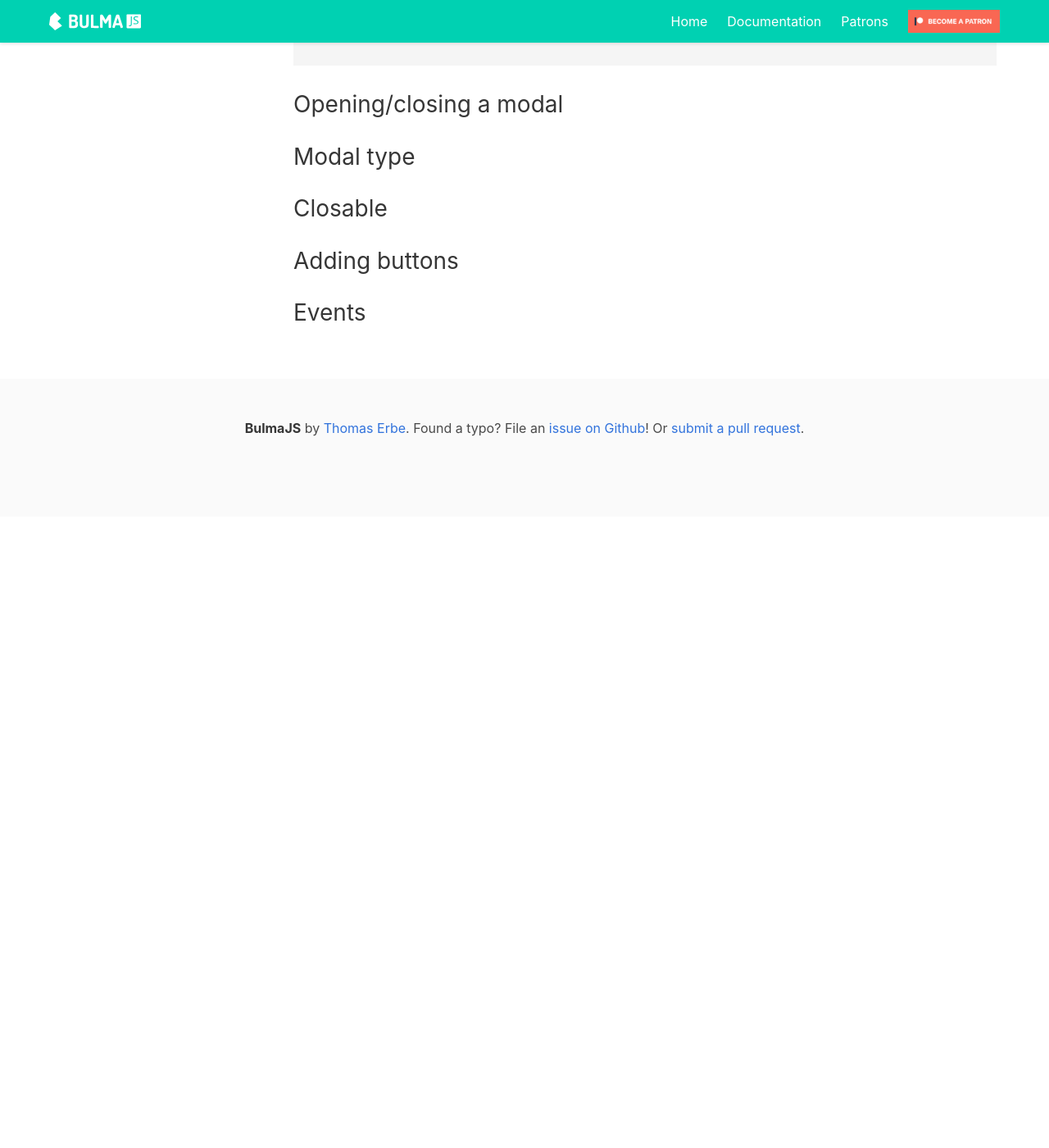
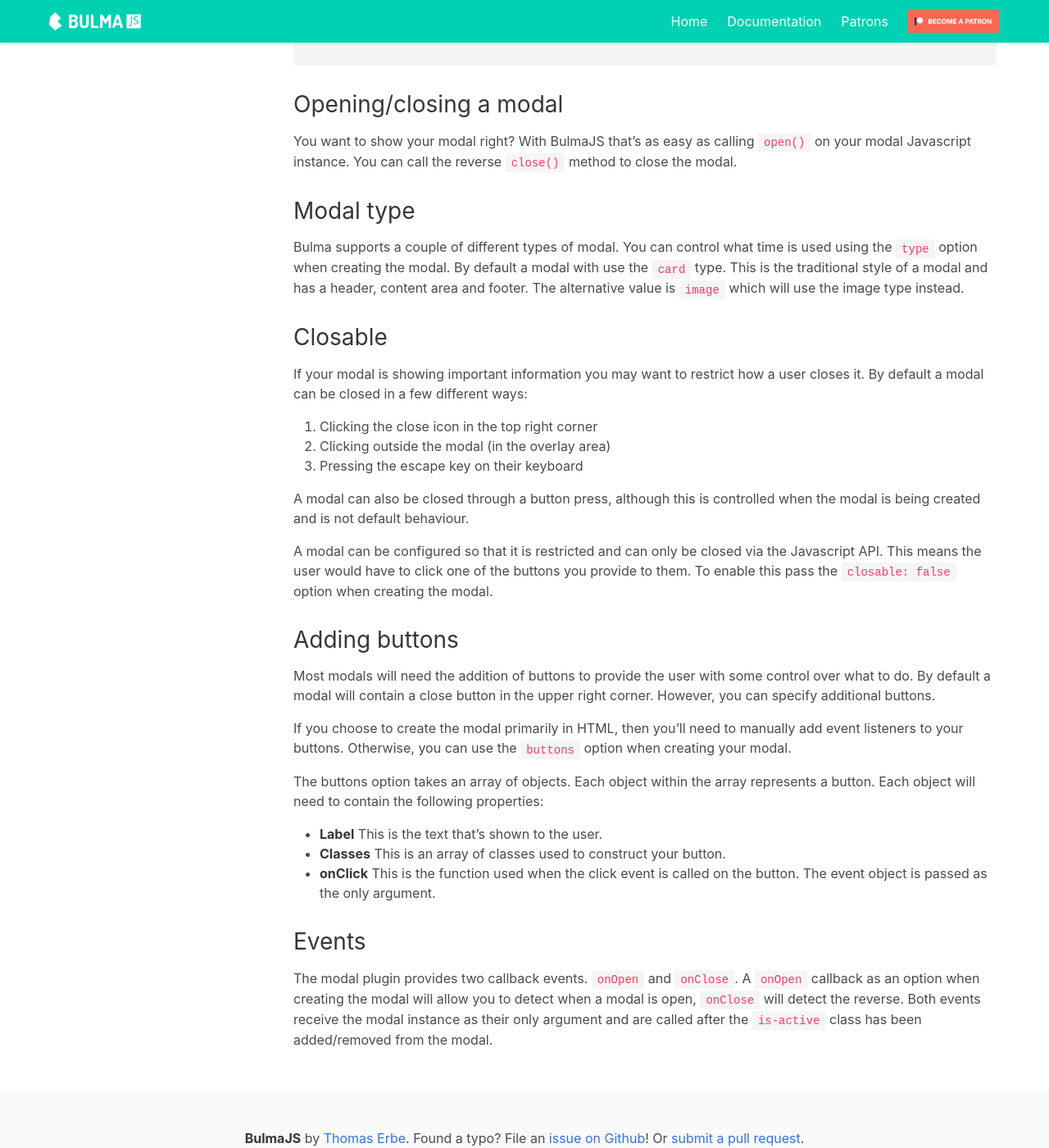
Before and after one commit to VizuaaLOG/BulmaJS, a Jekyll site: the page built from docs/docs/0.7/modal.md, in a window 1280 px wide and 1400 px high, scrolled down 950 px. Shown: the whole window at 82% size. Built offline with Jekyll 4.4.1, drawn with Linux system fonts in a browser that asks for light colours; nearby versions of some CDN libraries; before the commit the page ends 1580 px from its top, so only the background shows below that.

Commit message:
Complete the new modal documentation for 0.7

```diff
--- a/docs/docs/0.7/modal.md
+++ b/docs/docs/0.7/modal.md
@@ -110,11 +110,32 @@ The modal plugin provides two ways to create a new modal. Either entirely throug
 </div>
 
 ## Opening/closing a modal
+You want to show your modal right? With BulmaJS that's as easy as calling `open()` on your modal Javascript instance. You can call the reverse `close()` method to close the modal.
 
 ## Modal type
+Bulma supports a couple of different types of modal. You can control what time is used using the `type` option when creating the modal. By default a modal with use the `card` type. This is the traditional style of a modal and has a header, content area and footer. The alternative value is `image` which will use the image type instead.
 
 ## Closable
+If your modal is showing important information you may want to restrict how a user closes it. By default a modal can be closed in a few different ways:
+
+1. Clicking the close icon in the top right corner
+2. Clicking outside the modal (in the overlay area)
+3. Pressing the escape key on their keyboard
+
+A modal can also be closed through a button press, although this is controlled when the modal is being created and is not default behaviour.
+
+A modal can be configured so that it is restricted and can only be closed via the Javascript API. This means the user would have to click one of the buttons you provide to them. To enable this pass the `closable: false` option when creating the modal.
 
 ## Adding buttons
+Most modals will need the addition of buttons to provide the user with some control over what to do. By default a modal will contain a close button in the upper right corner. However, you can specify additional buttons.
+
+If you choose to create the modal primarily in HTML, then you'll need to manually add event listeners to your buttons. Otherwise, you can use the `buttons` option when creating your modal.
+
+The buttons option takes an array of objects. Each object within the array represents a button. Each object will need to contain the following properties:
+
++ **Label** This is the text that's shown to the user.
++ **Classes** This is an array of classes used to construct your button.
++ **onClick** This is the function used when the click event is called on the button. The event object is passed as the only argument.
 
 ## Events
+The modal plugin provides two callback events. `onOpen` and `onClose`. A `onOpen` callback as an option when creating the modal will allow you to detect when a modal is open, `onClose` will detect the reverse. Both events receive the modal instance as their only argument and are called after the `is-active` class has been added/removed from the modal.
```
